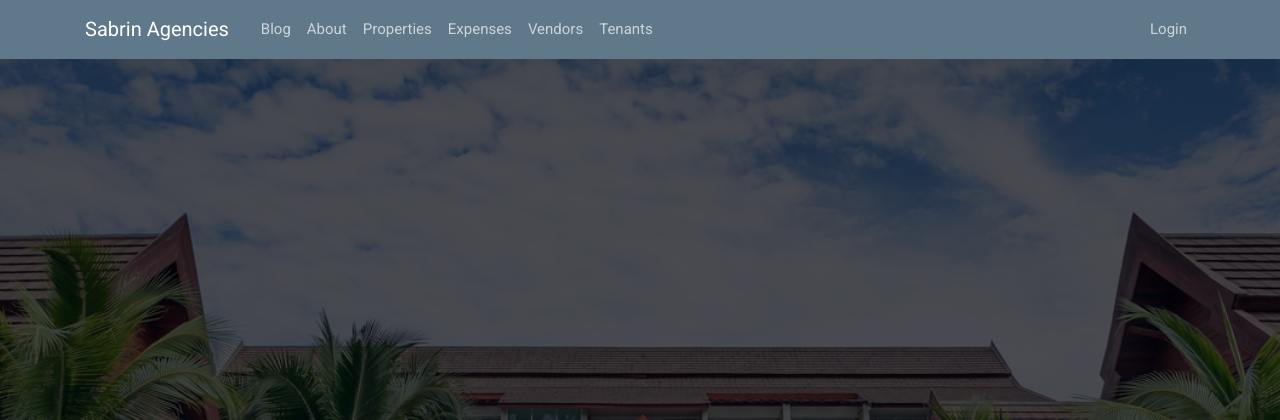
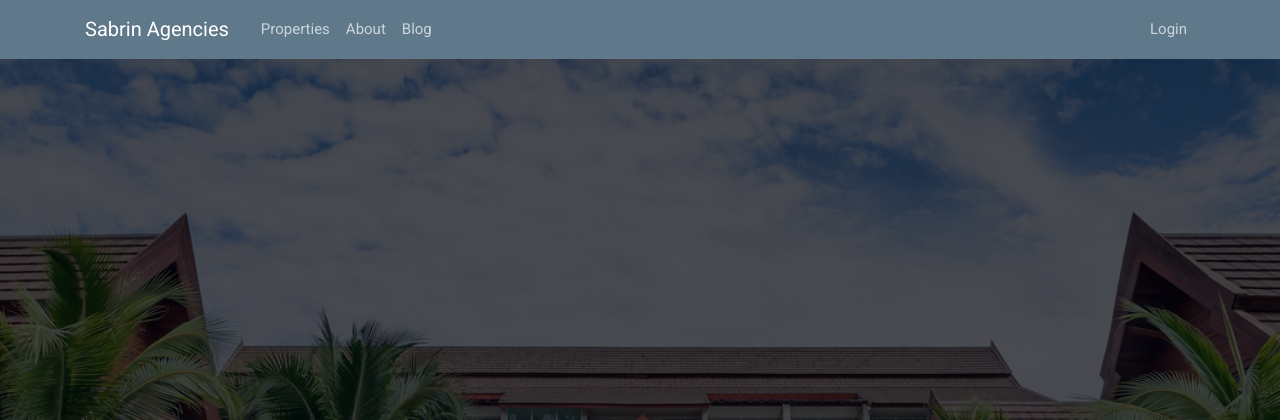
Before and after one commit to SimonielMusyoki/SabrinAgencies, a Django app: page / in a window 1280 px wide. Shown: the top 420 px of the page. Run offline with Django 3.2, Linux system fonts and the light colour scheme; data that the repository does not hold is empty; some libraries are stand-ins or nearby versions; some web fonts are replaced.

Commit message:
Updated home

```diff
--- a/blog/templates/blog/home.html
+++ b/blog/templates/blog/home.html
@@ -25,13 +25,9 @@
               </button>
               <div class="collapse navbar-collapse" id="navbarToggle">
                   <div class="navbar-nav mr-auto">
-                    <a class="nav-item nav-link" href="{% url 'blog' %}">Blog</a>
-                    <a class="nav-item nav-link" href="{% url 'blog-about' %}">About</a>
-                    <!-- <a class="nav-item nav-link" href="{% url 'projects' %}">Projects</a> -->
-                    <a class="nav-item nav-link" href="{% url 'properties' %}">Properties</a>
-                    <a class="nav-item nav-link" href="{% url 'expenses' %}">Expenses</a>
-                    <a class="nav-item nav-link" href="{% url 'vendors' %}">Vendors</a>
-                    <a class="nav-item nav-link" href="{% url 'tenants' %}">Tenants</a>
+                      <a class="nav-item nav-link" href="{% url 'properties' %}">Properties</a>
+                      <a class="nav-item nav-link" href="{% url 'blog-about' %}">About</a>
+                      <a class="nav-item nav-link" href="{% url 'blog' %}">Blog</a>
 
                     <!-- {% if not user.is_authenticated %}
                      <a class="nav-item nav-link" href="{% url 'blog-contact' %}">Contact</a>
```
